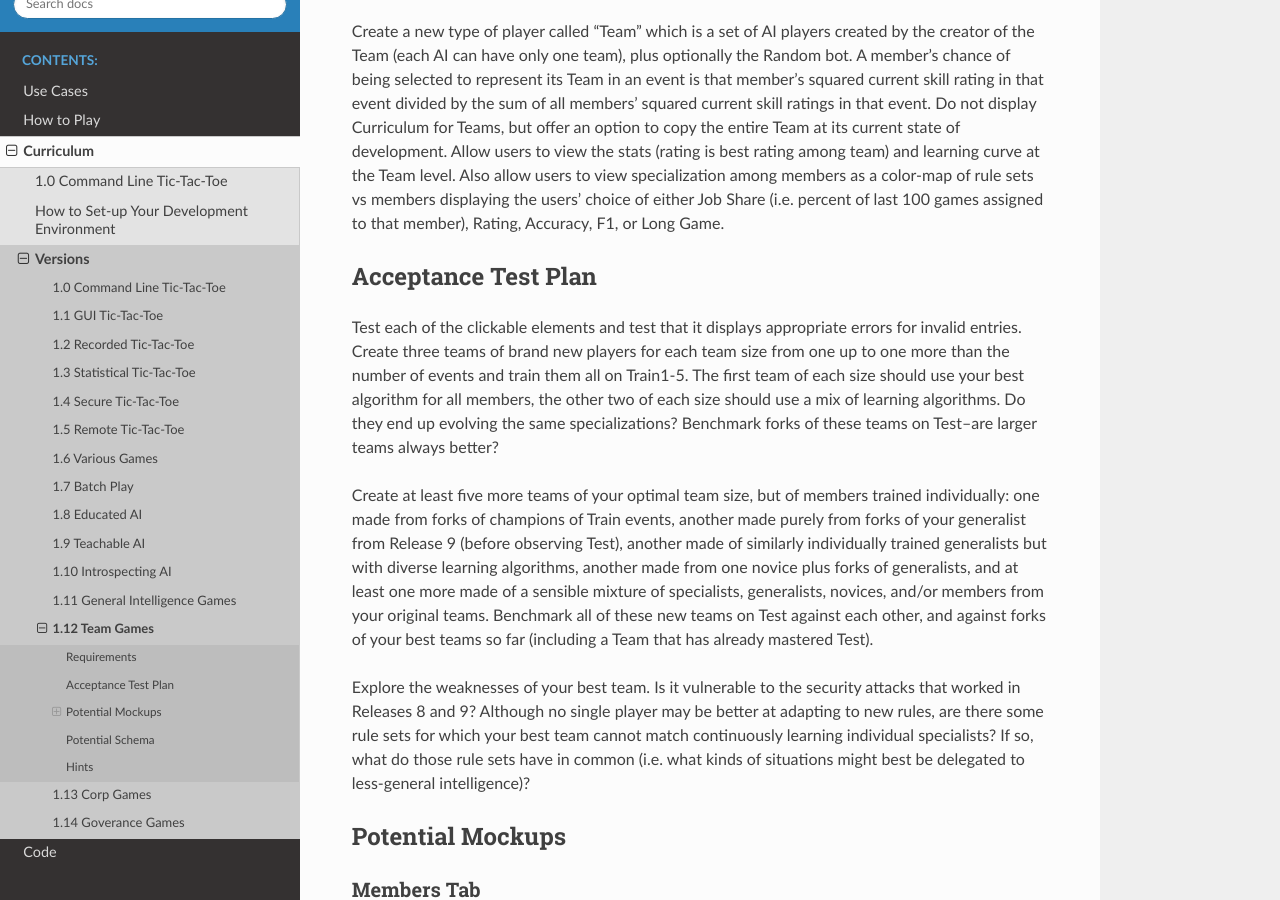
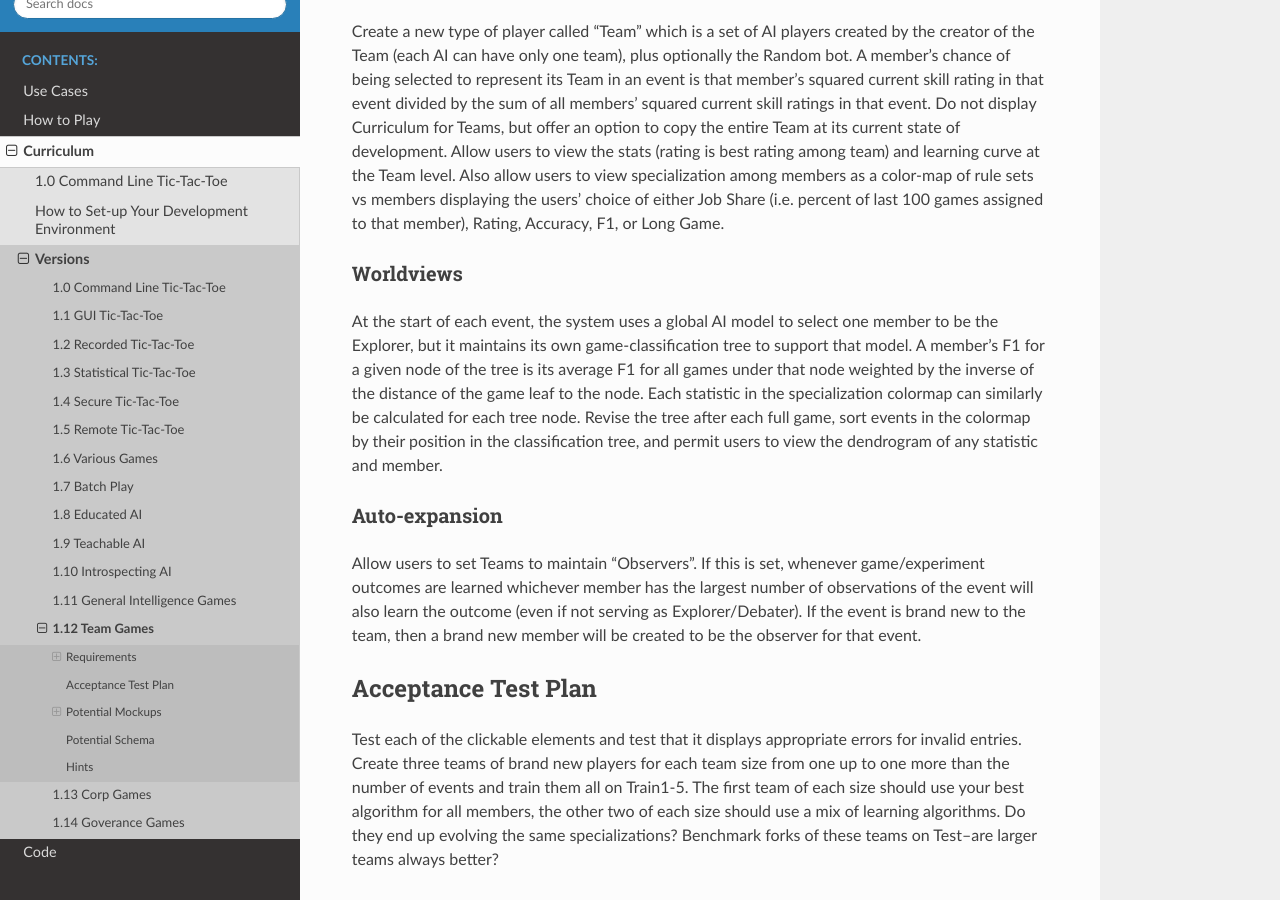
Before and after one commit to ChrisSantosLang/redscience, a Sphinx documentation site: the page built from docs/source/releases/team.rst, in a window 1280 px wide and 900 px high, scrolled down 340 px. Built offline with Sphinx 7.4.7 and the Read the Docs theme 2.0.0, drawn with Linux system fonts in a browser that asks for light colours.

Commit message:
Update team.rst

```diff
--- a/docs/source/releases/team.rst
+++ b/docs/source/releases/team.rst
@@ -27,6 +27,30 @@
 members displaying the users' choice of either Job Share (i.e.
 percent of last 100 games assigned to that member), Rating,
 Accuracy, F1, or Long Game.
+
+Worldviews
+~~~~~~~~~~
+
+At the start of each event, the system uses a global AI model to
+select one member to be the Explorer, but it maintains its own
+game-classification tree to support that model. A member's F1 for
+a given node of the tree is its average F1 for all games under
+that node weighted by the inverse of the distance of the game
+leaf to the node. Each statistic in the specialization colormap
+can similarly be calculated for each tree node. Revise the tree
+after each full game, sort events in the colormap by their
+position in the classification tree, and permit users to view the
+dendrogram of any statistic and member.
+
+Auto-expansion
+~~~~~~~~~~~~~~
+
+Allow users to set Teams to maintain “Observers”. If this is set,
+whenever game/experiment outcomes are learned whichever member
+has the largest number of observations of the event will also
+learn the outcome (even if not serving as Explorer/Debater). If
+the event is brand new to the team, then a brand new member will
+be created to be the observer for that event.
 
 
 Acceptance Test Plan
```
